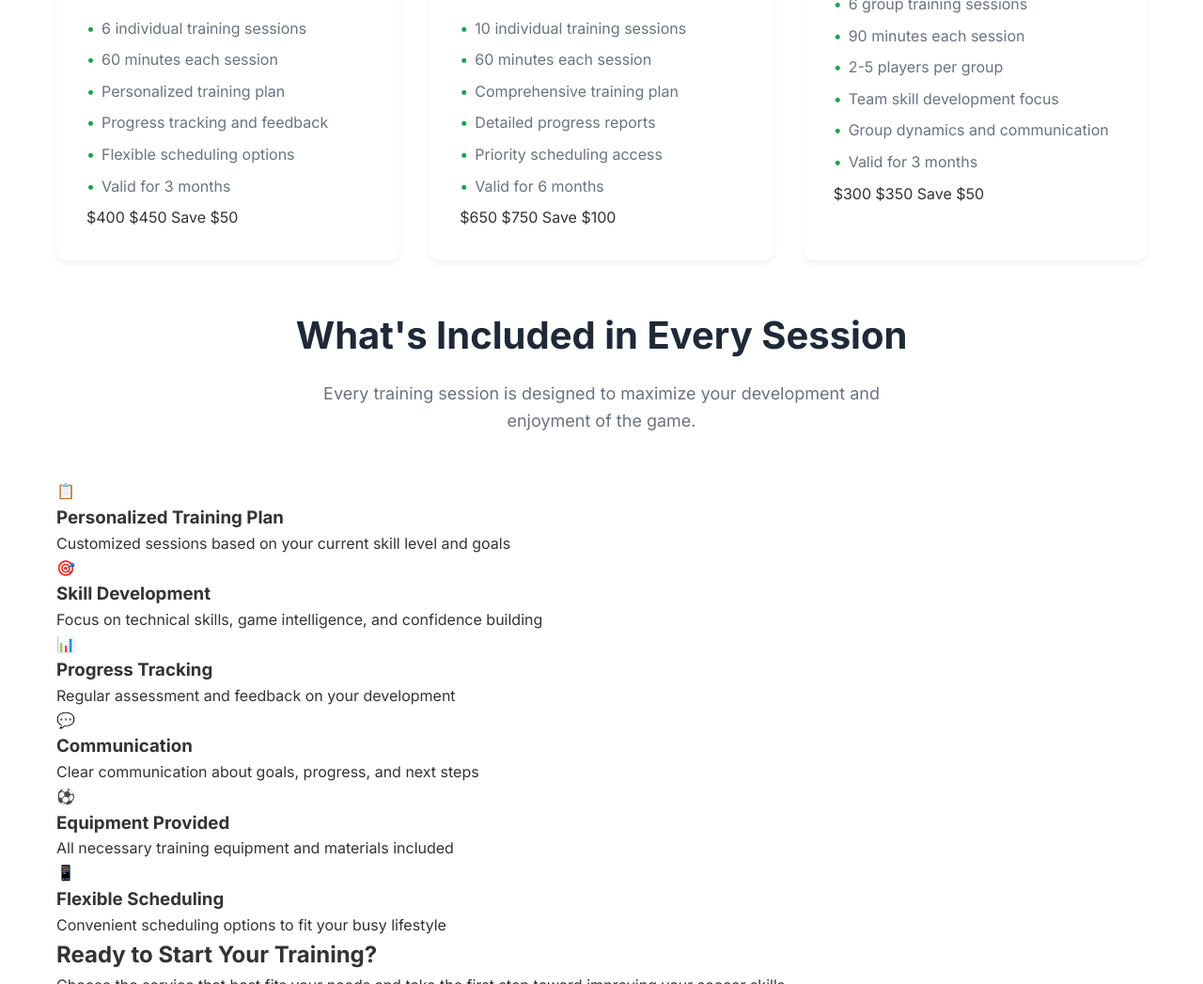
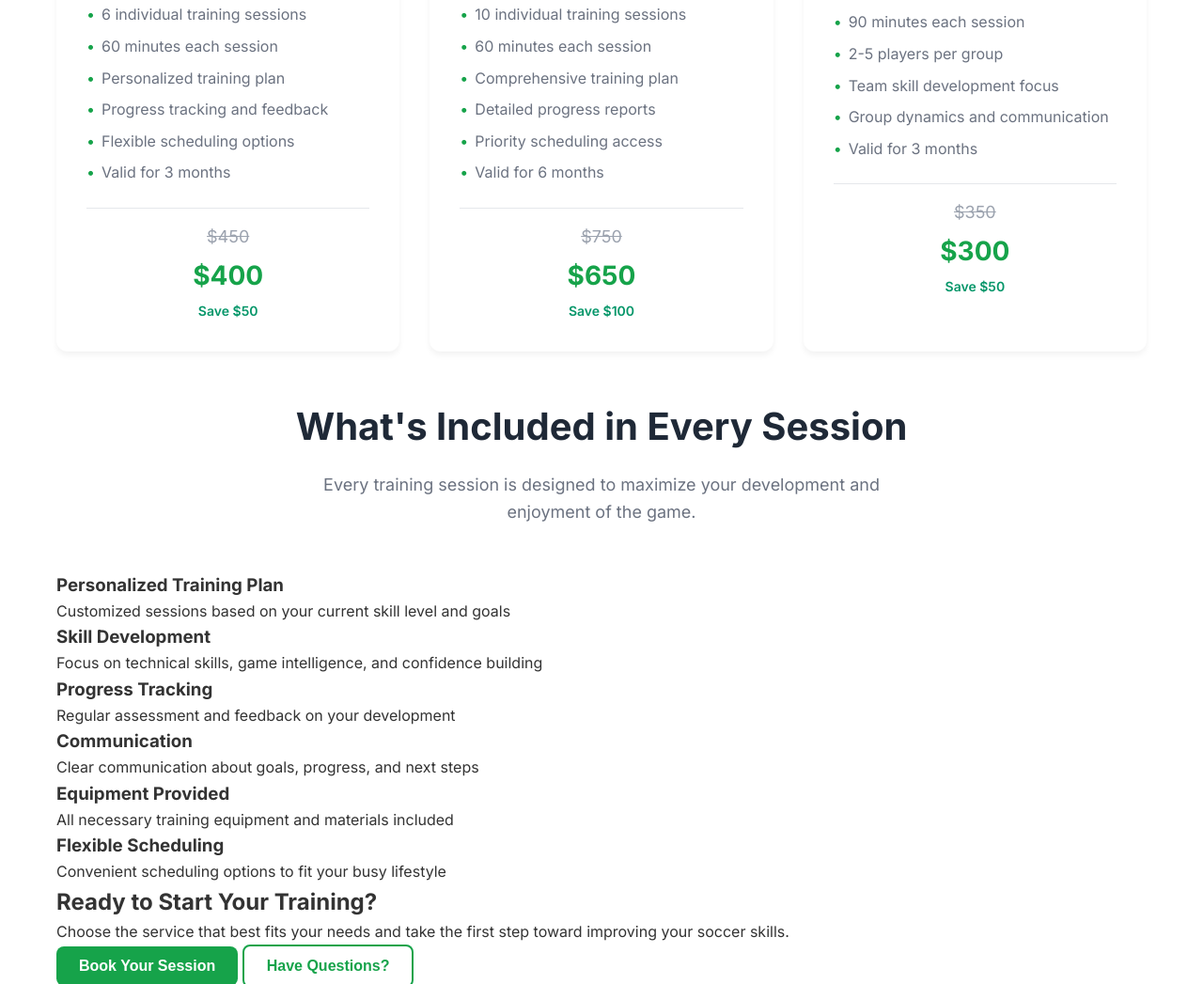
Before and after one commit to Procstar13/Coach-Zach-Website, a website: page services.html in a window 1280 px wide. Shown: the part 1753-2800 px from the top of the page at 94% size. Drawn offline with Linux system fonts and the light colour scheme.

Commit message:
feat: Improve pricing layout with strikethrough and better visual hierarchy - Remove all emoji icons from services page for professional appearance - Reorder pricing to show original price first with strikethrough - Add CSS styling for clear pricing display with color coding - Original price: strikethrough gray text - Discounted price: large green text - Savings: small dark green text - Improve readability and value perception

```diff
--- a/services.html
+++ b/services.html
@@ -129,7 +129,6 @@
 
             <div class="services-grid">
                 <div class="service-card">
-                    <div class="service-icon">⚽</div>
                     <h3>1-on-1 Training</h3>
                     <p>
                         Personalized sessions focused on individual skill development,
@@ -148,7 +147,6 @@
                 </div>
 
                 <div class="service-card">
-                    <div class="service-icon">👥</div>
                     <h3>Small Group Training</h3>
                     <p>
                         Group sessions with 2-5 players, perfect for friends, teammates,
@@ -167,7 +165,6 @@
                 </div>
 
                 <div class="service-card">
-                    <div class="service-icon">🎯</div>
                     <h3>Skill Assessment</h3>
                     <p>
                         Comprehensive evaluation of current abilities with detailed
@@ -215,8 +212,8 @@
                         <li>Valid for 3 months</li>
                     </ul>
                     <div class="service-price">
+                        <span class="original-price">$450</span>
                         <span class="price">$400</span>
-                        <span class="original-price">$450</span>
                         <span class="savings">Save $50</span>
                     </div>
                 </div>
@@ -236,8 +233,8 @@
                         <li>Valid for 6 months</li>
                     </ul>
                     <div class="service-price">
+                        <span class="original-price">$750</span>
                         <span class="price">$650</span>
-                        <span class="original-price">$750</span>
                         <span class="savings">Save $100</span>
                     </div>
                 </div>
@@ -257,8 +254,8 @@
                         <li>Valid for 3 months</li>
                     </ul>
                     <div class="service-price">
+                        <span class="original-price">$350</span>
                         <span class="price">$300</span>
-                        <span class="original-price">$350</span>
                         <span class="savings">Save $50</span>
                     </div>
                 </div>
@@ -278,37 +275,31 @@
 
             <div class="included-grid">
                 <div class="included-item">
-                    <div class="included-icon">📋</div>
                     <h3>Personalized Training Plan</h3>
                     <p>Customized sessions based on your current skill level and goals</p>
                 </div>
 
                 <div class="included-item">
-                    <div class="included-icon">🎯</div>
                     <h3>Skill Development</h3>
                     <p>Focus on technical skills, game intelligence, and confidence building</p>
                 </div>
 
                 <div class="included-item">
-                    <div class="included-icon">📊</div>
                     <h3>Progress Tracking</h3>
                     <p>Regular assessment and feedback on your development</p>
                 </div>
 
                 <div class="included-item">
-                    <div class="included-icon">💬</div>
                     <h3>Communication</h3>
                     <p>Clear communication about goals, progress, and next steps</p>
                 </div>
 
                 <div class="included-item">
-                    <div class="included-icon">⚽</div>
                     <h3>Equipment Provided</h3>
                     <p>All necessary training equipment and materials included</p>
                 </div>
 
                 <div class="included-item">
-                    <div class="included-icon">📱</div>
                     <h3>Flexible Scheduling</h3>
                     <p>Convenient scheduling options to fit your busy lifestyle</p>
                 </div>
--- a/styles.css
+++ b/styles.css
@@ -298,6 +298,43 @@ body {
     color: #16a34a;
     position: absolute;
     left: 0;
+}
+
+.service-price {
+    margin-top: 1.5rem;
+    padding-top: 1rem;
+    border-top: 1px solid #e5e7eb;
+    text-align: center;
+}
+
+.service-price .original-price {
+    display: block;
+    font-size: 1.125rem;
+    color: #9ca3af;
+    text-decoration: line-through;
+    margin-bottom: 0.25rem;
+}
+
+.service-price .price {
+    display: block;
+    font-size: 1.75rem;
+    font-weight: 700;
+    color: #16a34a;
+    margin-bottom: 0.25rem;
+}
+
+.service-price .savings {
+    display: block;
+    font-size: 0.875rem;
+    color: #059669;
+    font-weight: 600;
+}
+
+.service-price .duration {
+    display: block;
+    font-size: 0.875rem;
+    color: #6b7280;
+    margin-top: 0.25rem;
 }
 
 .pricing-cta {
```
